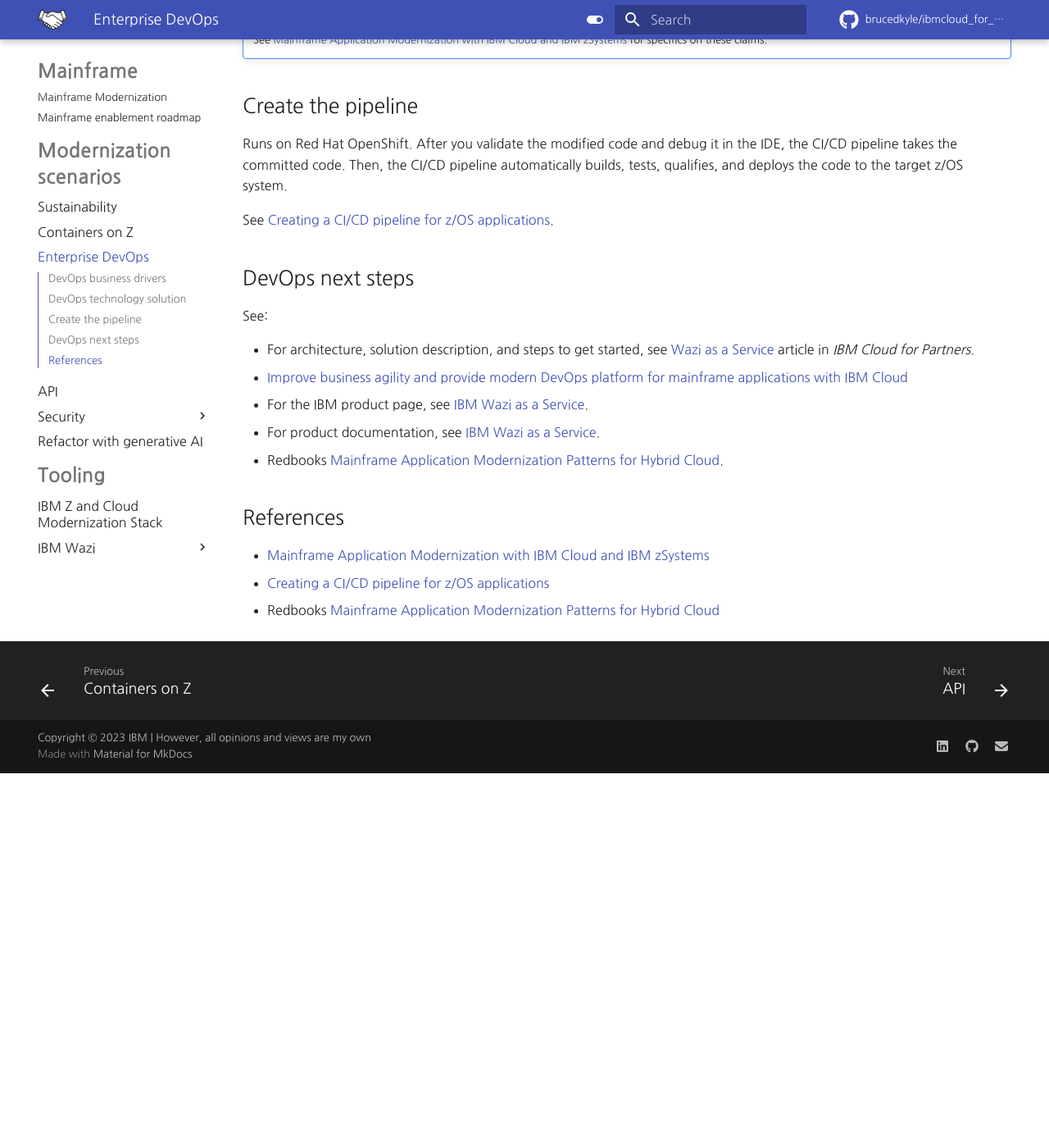
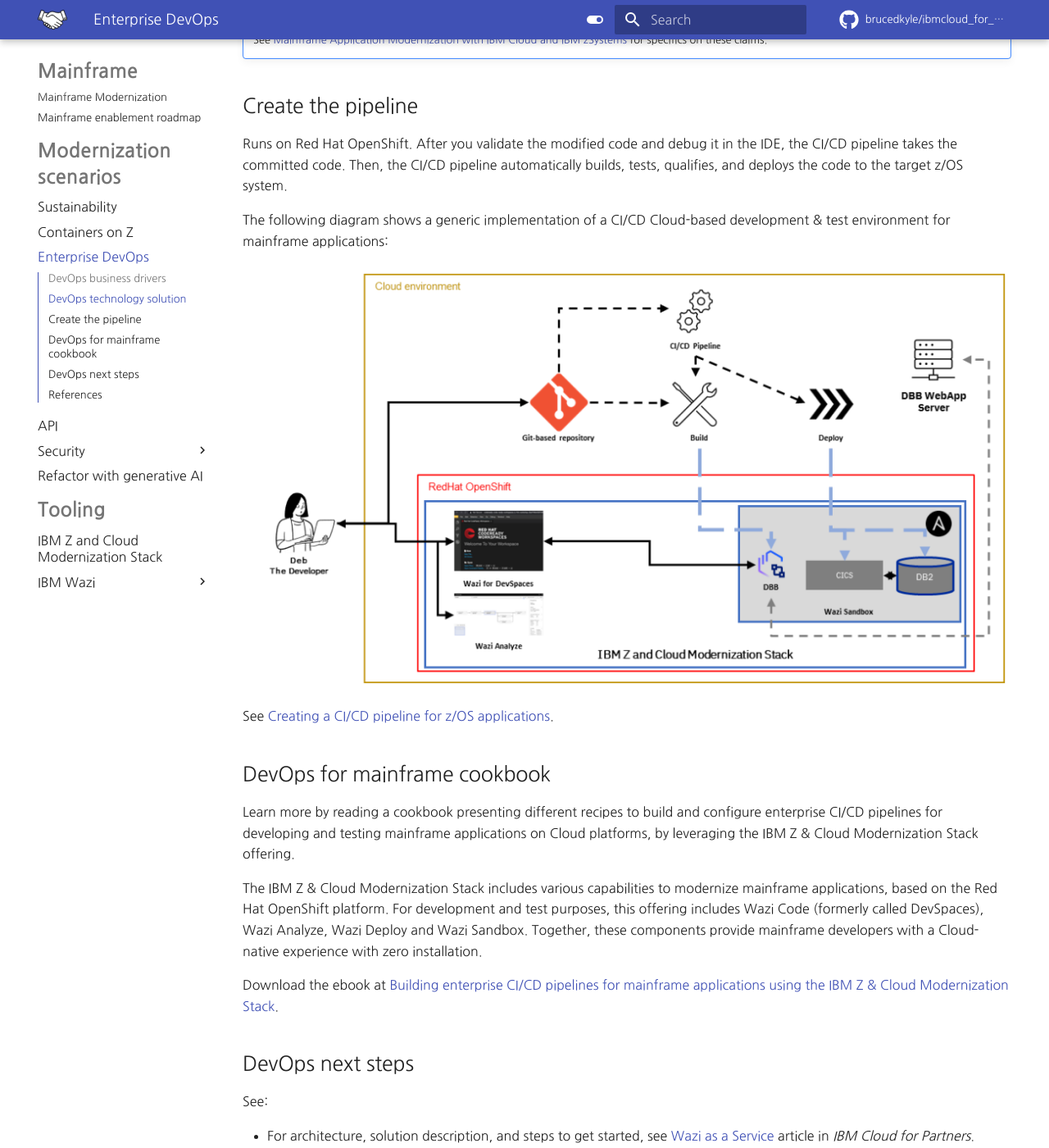
Before and after one commit to brucedkyle/ibmcloud_for_partners, an MkDocs documentation site: the page built from docs/mainframe/devops.md, in a window 1280 px wide and 1400 px high, scrolled down 1323 px. Shown: the whole window at 82% size. Built offline with MkDocs 1.6.1 and Material for MkDocs 9.7.7, drawn with Linux system fonts in a browser that asks for light colours; comment, search, counter and statistics services are not loaded; before the commit the page ends 2266 px from its top, so only the background shows below that; some of the changed text lies outside the part shown.

Commit message:
update mainframe devops

```diff
--- a/docs/mainframe/devops.md
+++ b/docs/mainframe/devops.md
@@ -41,7 +41,20 @@
 
 Runs on Red Hat OpenShift. After you validate the modified code and debug it in the IDE, the CI/CD pipeline takes the committed code. Then, the CI/CD pipeline automatically builds, tests, qualifies, and deploys the code to the target z/OS system.
 
+The following diagram shows a generic implementation of a CI/CD Cloud-based development & test
+environment for mainframe applications:
+
+![mainframe devops](./media/mainframe-devops.png)
+
 See [Creating a CI/CD pipeline for z/OS applications](https://www.ibm.com/docs/en/wdfrhcw/1.4.0?topic=creating-cicd-pipeline-zos-applications).
+
+## DevOps for mainframe cookbook
+
+Learn more by reading a cookbook presenting different recipes to build and configure enterprise CI/CD pipelines for developing and testing mainframe applications on Cloud platforms, by leveraging the IBM Z & Cloud Modernization Stack offering.
+
+The IBM Z & Cloud Modernization Stack includes various capabilities to modernize mainframe applications, based on the Red Hat OpenShift platform. For development and test purposes, this offering includes Wazi Code (formerly called DevSpaces), Wazi Analyze, Wazi Deploy and Wazi Sandbox. Together, these components provide mainframe developers with a Cloud-native experience with zero installation.
+
+Download the ebook at [Building enterprise CI/CD pipelines for mainframe applications using the IBM Z & Cloud Modernization Stack](https://www.ibm.com/support/pages/node/6960229).
 
 ## DevOps next steps
 
@@ -58,3 +71,4 @@
 - [Mainframe Application Modernization with IBM Cloud and IBM zSystems](https://www.ibm.com/blog/mainframe-application-modernization-with-ibm-cloud-and-ibm-zsystems/)
 - [Creating a CI/CD pipeline for z/OS applications](https://www.ibm.com/docs/en/wdfrhcw/1.4.0?topic=creating-cicd-pipeline-zos-applications)
 - Redbooks [Mainframe Application Modernization Patterns for Hybrid Cloud](https://www.redbooks.ibm.com/abstracts/sg248532.html)
+- [Building enterprise CI/CD pipelines for mainframe applications using the IBM Z & Cloud Modernization Stack](https://www.ibm.com/support/pages/node/6960229)
--- a/mkdocs.yml
+++ b/mkdocs.yml
@@ -55,6 +55,7 @@
           - Wazi Code: ./mainframe/wazicode.md
           - Wazi Analyze: ./mainframe/analyze.md
           - Wazi Sandbox: ./mainframe/sandbox.md
+          - Wazi Deploy: ./mainframe/deploy.md
           - Bring your own image: ./mainframe/imagebuilder.md
 
 extra_css:
```
Also changed, not shown: docs/mainframe/media/mainframe-devops.png (added).
